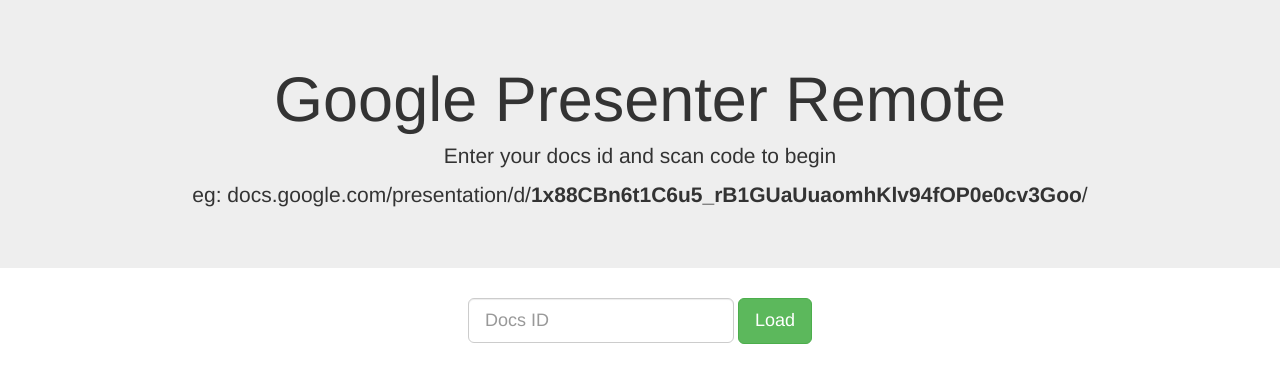
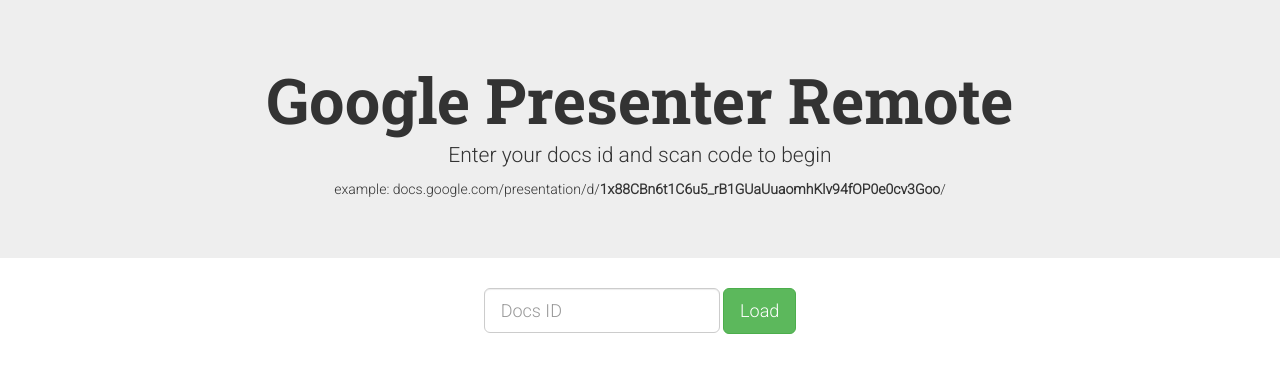
Before and after one commit to ivan-loh/presenter-remote, a website: page public/index.html in a window 1280 px wide. Drawn offline with Linux system fonts and the light colour scheme.

Commit message:
changed subtext size

```diff
--- a/public/index.html
+++ b/public/index.html
@@ -2,7 +2,19 @@
 <head>
   <meta name="viewport" content="width=device-width, initial-scale=1.0">
   <title>Presenter</title>
+  <link href='http://fonts.googleapis.com/css?family=Roboto:300|Roboto+Slab:700' rel=stylesheet type='text/css'>
   <link href="/css/bootstrap.min.css" rel=stylesheet>
+  <style>
+    *, body {
+        font-family: 'Roboto', sans-serif;
+        font-weight: 300;
+    }
+
+    h1, h2, h3, h4, h5, h6 {
+        font-family: 'Roboto Slab', serif;
+        font-weight: 700;
+    }
+  </style>
 </head>
 <body>
 
@@ -11,7 +23,7 @@
        <h1>Google Presenter Remote</h1>
        <div class="row">
 	 <p>Enter your docs id and scan code to begin</p>
-         <p>eg: docs.google.com/presentation/d/<b>1x88CBn6t1C6u5_rB1GUaUuaomhKlv94fOP0e0cv3Goo</b>/</p>
+         <p style="font-size: 14">example: docs.google.com/presentation/d/<b>1x88CBn6t1C6u5_rB1GUaUuaomhKlv94fOP0e0cv3Goo</b>/</p>
        </div>
       </div>
     </div>
```
